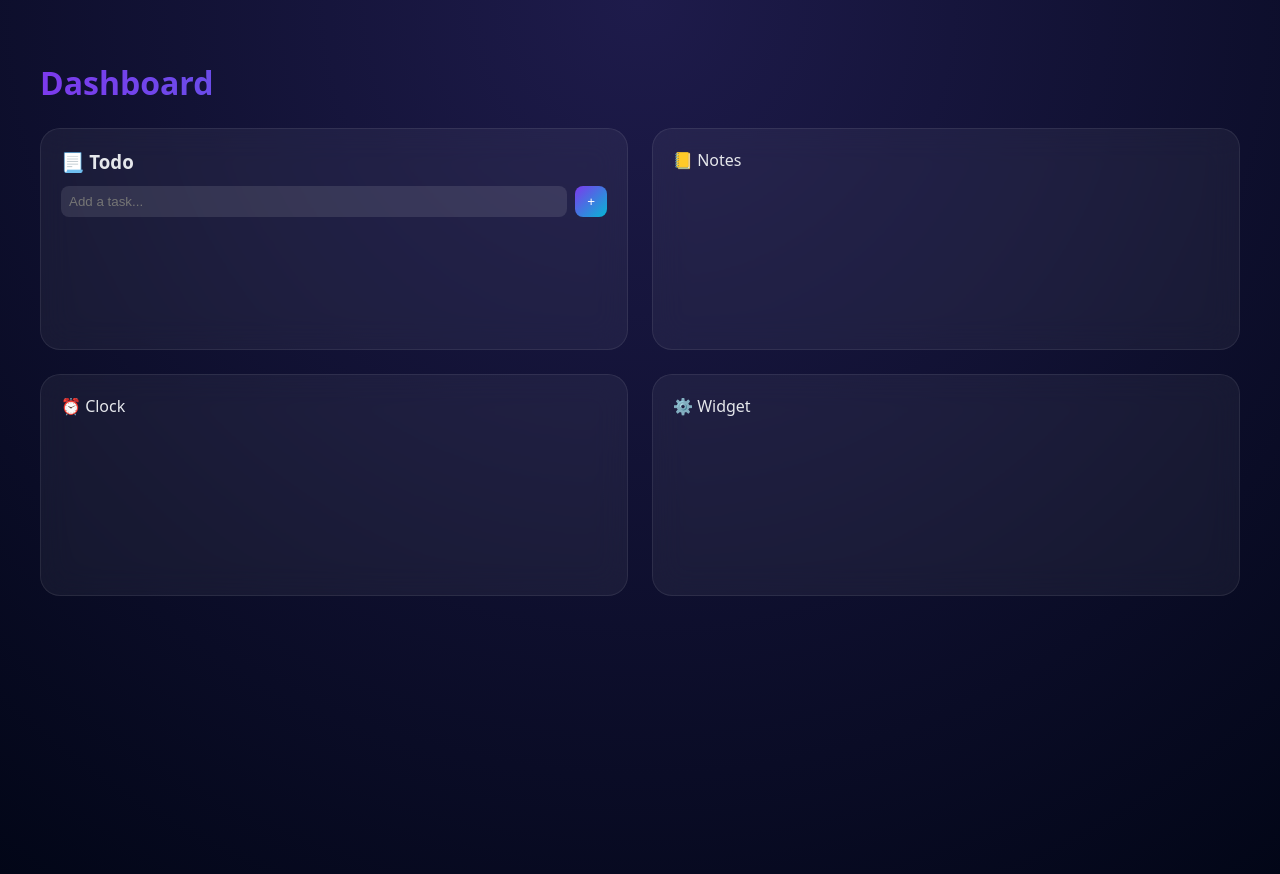
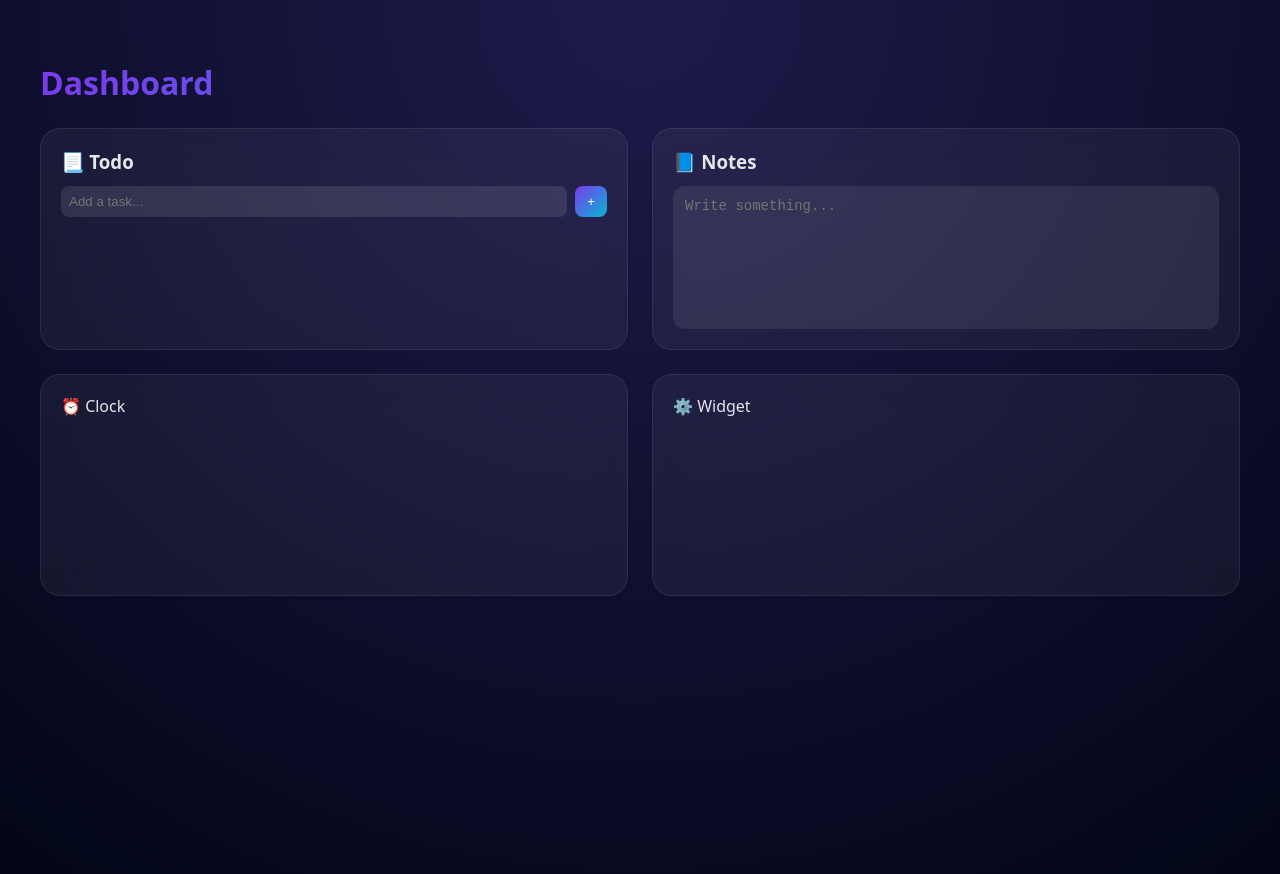
Before and after one commit to kirabusyhina/My_dashboard, a SvelteKit app: page / in a window 1280 px wide. Shown: the top 874 px of the page. Built offline with nearby package versions, Linux system fonts and the light colour scheme.

Commit message:
Notes function added

```diff
--- /dev/null
+++ b/src/lib/components/Notes.svelte
@@ -0,0 +1,52 @@
+<script>
+	import { onMount } from "svelte";
+
+	let text = $state("");
+
+	// завантаження
+	onMount(() => {
+		const saved = localStorage.getItem("notes");
+		if (saved) text = saved;
+	});
+
+	// автозбереження
+	$effect(() => {
+		localStorage.setItem("notes", text);
+	});
+</script>
+
+<div class="notes">
+	<h3>📘 Notes</h3>
+
+	<textarea
+		placeholder="Write something..."
+		bind:value={text}
+	></textarea>
+</div>
+
+<style>
+	.notes {
+		display: flex;
+		flex-direction: column;
+		gap: 12px;
+		height: 100%;
+	}
+
+	h3 {
+		margin: 0;
+	}
+
+	textarea {
+		flex: 1;
+		resize: none;
+		border-radius: 12px;
+		padding: 12px;
+		border: none;
+		outline: none;
+
+		background: rgba(255,255,255,0.08);
+		color: white;
+
+		font-size: 14px;
+	}
+</style>
--- a/src/routes/+page.svelte
+++ b/src/routes/+page.svelte
@@ -1,6 +1,7 @@
 <script>
 	import Card from '$lib/components/Card.svelte';
 	import Todo from '$lib/components/Todo.svelte';
+	import Notes from '$lib/components/Notes.svelte';
 </script>
 
 <main class="dashboard">
@@ -11,7 +12,10 @@
 			<Todo />
 		</Card>
 
-	<Card>📒 Notes</Card>
+		<Card>
+			<Notes />
+		</Card>
+
 		<Card>⏰ Clock</Card>
 		<Card>⚙️ Widget</Card>
 	</div>
```
Lines whose indentation alone changed are shown as unchanged.
